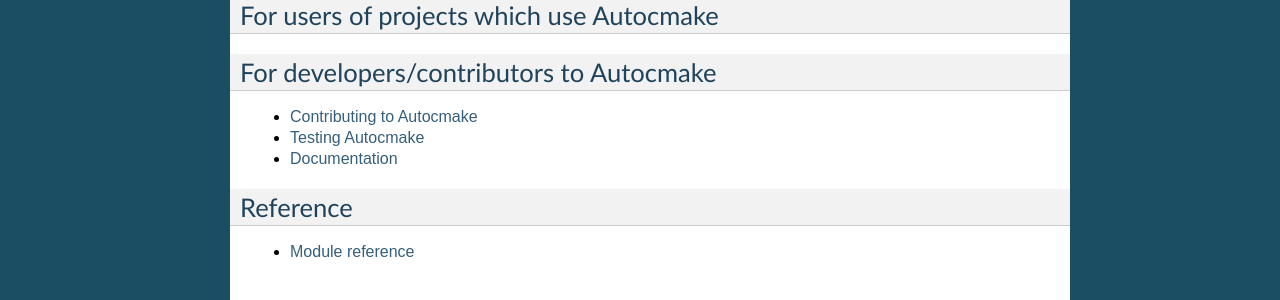
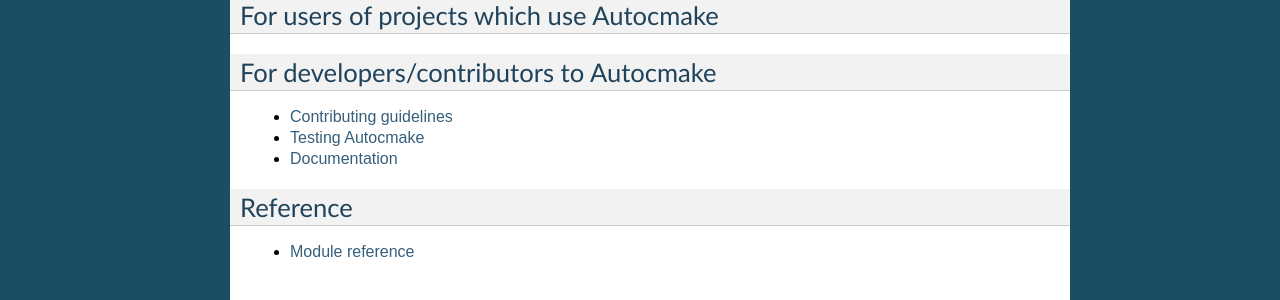
Before and after one commit to dev-cafe/autocmake, a Sphinx documentation site: the page built from doc/index.rst, in a window 1280 px wide. Shown: the part 661-961 px from the top of the page. Built offline with Sphinx 7.4.7, drawn with Linux system fonts in a browser that asks for light colours; some of the changed lines change nothing that is shown.

Commit message:
adapt doc directory tree structure

```diff
--- a/doc/contributing.rst
+++ b/doc/contributors/guidelines.rst
@@ -1,7 +1,7 @@
 
 
-Contributing to Autocmake
-=========================
+Contributing guidelines
+=======================
 
 Please follow the excellent guide: http://www.contribution-guide.org.
 
--- a/doc/index.rst
+++ b/doc/index.rst
@@ -10,7 +10,7 @@
 .. toctree::
    :maxdepth: 2
 
-   about.rst
+   general/about.rst
 
 
 For developers who use Autocmake
@@ -19,10 +19,10 @@
 .. toctree::
    :maxdepth: 2
 
-   autocmake-users-faq.rst
-   new-project.rst
-   customizing-modules.rst
-   updating-modules.rst
+   developers/faq.rst
+   developers/new-project.rst
+   developers/customizing-modules.rst
+   developers/updating-modules.rst
 
 
 For users of projects which use Autocmake
@@ -35,9 +35,9 @@
 .. toctree::
    :maxdepth: 2
 
-   contributing.rst
-   testing.rst
-   documentation.rst
+   contributors/guidelines.rst
+   contributors/testing.rst
+   contributors/documentation.rst
 
 
 Reference
```
Also changed, not shown: doc/contributors/documentation.rst (renamed from doc/documentation.rst), doc/contributors/testing.rst (renamed from doc/testing.rst), doc/developers/customizing-modules.rst (renamed from doc/customizing-modules.rst), doc/developers/faq.rst (renamed from doc/autocmake-users-faq.rst), doc/developers/new-project.rst (renamed from doc/new-project.rst), doc/developers/updating-modules.rst (renamed from doc/updating-modules.rst), doc/general/about.rst (renamed from doc/about.rst).
